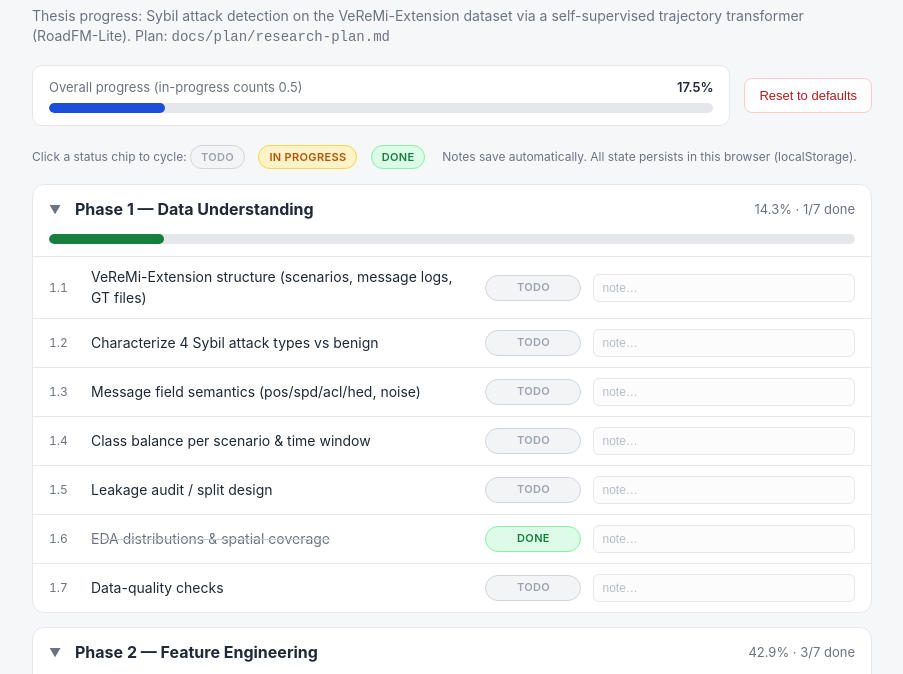
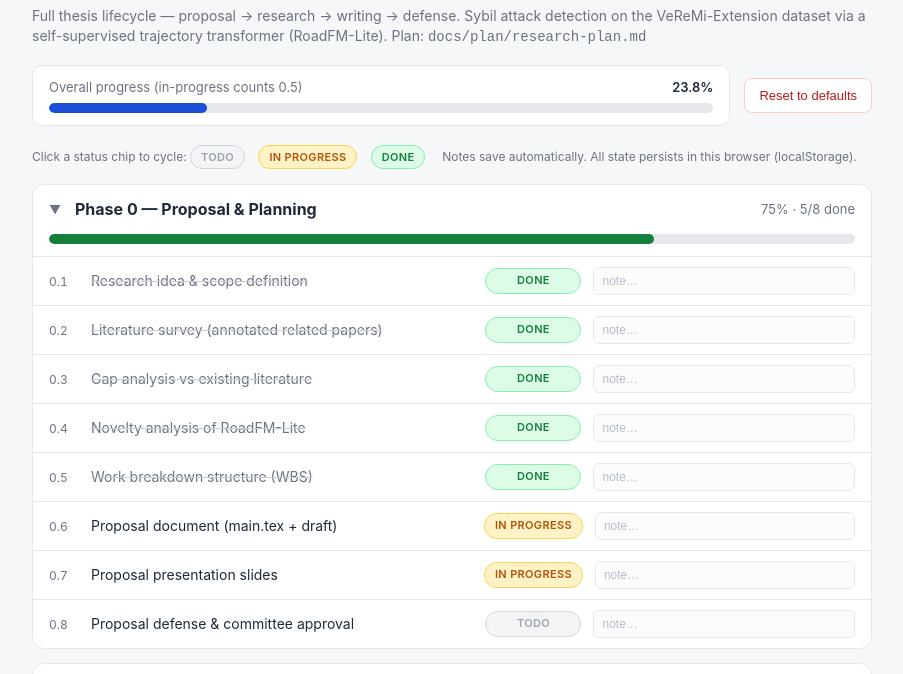
Before and after one commit to bibekgupta3333/sybil-llm, a plain HTML site: page tracker.html in a window 1280 px wide. Shown: the part 64-738 px from the top of the page, without its empty margins (188-1091 px from the left). Drawn offline with Linux system fonts and the light colour scheme.

Commit message:
Extend tracker and plan to the full thesis lifecycle
Adds Phase 0 (Proposal & Planning — idea, literature survey, gap/novelty
analysis, WBS, proposal doc/slides/defense), Phase 7 (Thesis Writing:
abstract and chapters from Introduction through Conclusion & Future Work,
references, formatting compliance), and Phase 8 (Defense & Submission)
to both tracker.html and docs/plan/research-plan.md — 63 tracked tasks
total. Tracker collapsed-state now keyed by phase name instead of index
so existing localStorage state survives the insertion.

Co-Authored-By: Claude Fable 5 <noreply@anthropic.com>

```diff
--- a/tracker.html
+++ b/tracker.html
@@ -103,7 +103,7 @@
 <div class="wrap">
   <header>
     <h1>RoadFM-Lite Research Tracker</h1>
-    <p class="subtitle">Thesis progress: Sybil attack detection on the VeReMi-Extension dataset via a self-supervised trajectory transformer (RoadFM-Lite). Plan: <code>docs/plan/research-plan.md</code></p>
+    <p class="subtitle">Full thesis lifecycle — proposal → research → writing → defense. Sybil attack detection on the VeReMi-Extension dataset via a self-supervised trajectory transformer (RoadFM-Lite). Plan: <code>docs/plan/research-plan.md</code></p>
   </header>
 
   <div class="toolbar">
@@ -137,6 +137,16 @@ const STATE_LABEL = { todo: "todo", inprogress: "in progress", done: "done" };
 const STATE_WEIGHT = { todo: 0, inprogress: 0.5, done: 1 };
 
 const PHASES = [
+  { name: "Phase 0 — Proposal & Planning", tasks: [
+    ["0.1", "Research idea & scope definition"],
+    ["0.2", "Literature survey (annotated related papers)"],
+    ["0.3", "Gap analysis vs existing literature"],
+    ["0.4", "Novelty analysis of RoadFM-Lite"],
+    ["0.5", "Work breakdown structure (WBS)"],
+    ["0.6", "Proposal document (main.tex + draft)"],
+    ["0.7", "Proposal presentation slides"],
+    ["0.8", "Proposal defense & committee approval"],
+  ]},
   { name: "Phase 1 — Data Understanding", tasks: [
     ["1.1", "VeReMi-Extension structure (scenarios, message logs, GT files)"],
     ["1.2", "Characterize 4 Sybil attack types vs benign"],
@@ -189,13 +199,36 @@ const PHASES = [
     ["6.6", "Limitations & threats to validity"],
     ["6.7", "Thesis results+discussion chapters"],
   ]},
+  { name: "Phase 7 — Thesis Writing (Introduction → Conclusion)", tasks: [
+    ["7.1", "Abstract"],
+    ["7.2", "Ch. 1: Introduction (problem, motivation, contributions)"],
+    ["7.3", "Ch. 2: Literature Review / Related Work"],
+    ["7.4", "Ch. 3: Methodology (data, features, model, protocols)"],
+    ["7.5", "Ch. 4: Results"],
+    ["7.6", "Ch. 5: Discussion"],
+    ["7.7", "Ch. 6: Conclusion & Future Work"],
+    ["7.8", "References & citations complete (references.bib)"],
+    ["7.9", "Florida Poly thesis formatting compliance"],
+  ]},
+  { name: "Phase 8 — Defense & Submission", tasks: [
+    ["8.1", "Full thesis draft to advisor"],
+    ["8.2", "Committee revisions incorporated"],
+    ["8.3", "Defense presentation slides"],
+    ["8.4", "Thesis defense"],
+    ["8.5", "Final formatted submission to Graduate Studies"],
+    ["8.6", "Code & data archive (repo, README, reproducibility)"],
+  ]},
 ];
 
 const DEFAULT_STATES = {
+  "0.1": "done", "0.2": "done", "0.3": "done", "0.4": "done", "0.5": "done",
+  "0.6": "inprogress", "0.7": "inprogress",
   "1.6": "done",
   "2.1": "done", "2.2": "done", "2.7": "done",
   "3.1": "inprogress", "3.2": "inprogress", "3.5": "inprogress",
   "5.1": "inprogress", "5.2": "inprogress", "5.7": "inprogress",
+  "7.2": "inprogress", "7.3": "inprogress", "7.8": "inprogress",
+  "8.6": "inprogress",
 };
 
 function defaultData() {
@@ -245,9 +278,9 @@ function fmtPct(p) { return (Math.round(p * 10) / 10).toFixed(p % 1 === 0 ? 0 :
 function render() {
   const root = document.getElementById("phases");
   root.textContent = "";
-  PHASES.forEach((ph, pi) => {
+  PHASES.forEach((ph) => {
     const card = document.createElement("section");
-    card.className = "phase" + (data.collapsed[pi] ? " collapsed" : "");
+    card.className = "phase" + (data.collapsed[ph.name] ? " collapsed" : "");
 
     const head = document.createElement("div");
     head.className = "phase-head";
@@ -258,7 +291,7 @@ function render() {
       ph.tasks.filter(([id]) => data.states[id] === "done").length + "/" + ph.tasks.length + " done";
     head.append(caret, h2, pct);
     head.addEventListener("click", () => {
-      data.collapsed[pi] = !data.collapsed[pi];
+      data.collapsed[ph.name] = !data.collapsed[ph.name];
       save(); render();
     });
     card.appendChild(head);
```
Also changed, not shown: docs/plan/research-plan.md (+51 -0 lines).
